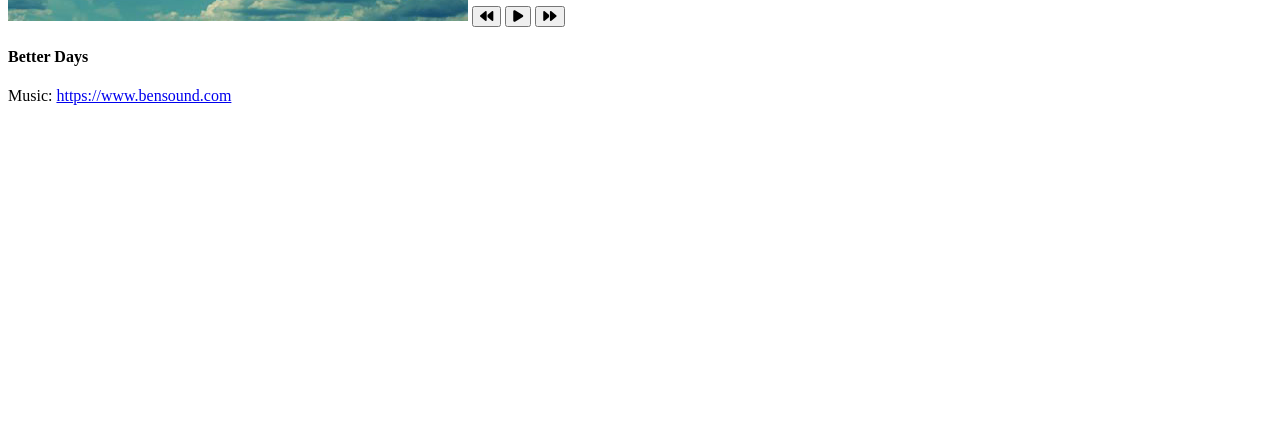
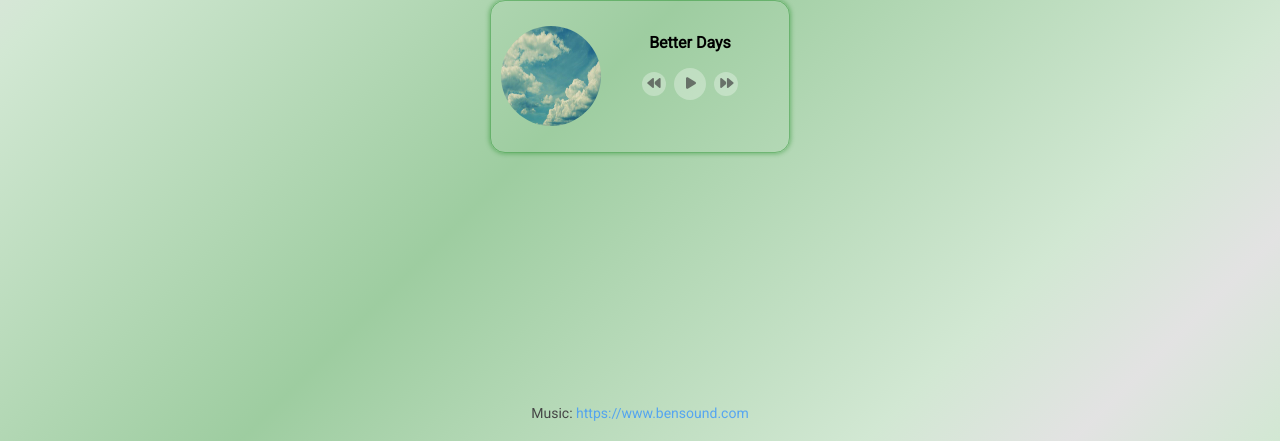
Before and after one commit to skaziweb/mentyJS, a website: page musicPlayer/index.html in a window 1280 px wide. Shown: the part 359-800 px from the top of the page. Drawn offline with Linux system fonts and the light colour scheme.

Commit message:
player first theme styles

```diff
--- a/musicPlayer/css/main.css
+++ b/musicPlayer/css/main.css
@@ -0,0 +1,199 @@
+@import url('https://fonts.googleapis.com/css2?family=Roboto:wght@100;300;400&display=swap');
+
+/* Base player styles*/
+
+* {
+    box-sizing: border-box;
+    margin: 0;
+    padding: 0;
+}
+
+body {
+    display: flex;
+    flex-direction: column;
+    height: 100vh;
+    min-width: 320px;
+    width: 100vw;
+    justify-content: center;
+    align-items: center;
+    background-image: linear-gradient(135deg,
+        #13851931 0%,
+        #a3a3a34f 10%,
+        #13851931 20%,
+        #13851969 50%,
+        #13851931 80%,
+        #a3a3a34f 90%,
+        #13851931 100%
+    );
+    font-family: 'Roboto', serif;
+    padding: 40px;
+}
+.copy {
+    font-size: 14px;
+    text-decoration: none;
+    position: absolute;
+    bottom: 20px;
+    color: #464646;
+}
+
+.copy a {
+    text-decoration: none;
+    color: #3392ffc0;
+}
+
+.player-wrapper {
+    display: flex;
+    flex-direction: column;
+    width: 300px;
+}
+.player-title {
+    width: 100%;
+    text-align: center;
+    margin: 16px 0;
+    font-weight: 100;
+    letter-spacing: 2px;
+    text-shadow: 0 0 4px #000;
+    pointer-events: none;
+    touch-action: none;
+    user-select: none;
+}
+
+.player-body {
+    border: 1px solid #13851969;
+    padding: 32px 24px 32px 124px;
+    border-radius: 15px;
+    box-shadow: 0 0 4px 1px #13851969;
+    position: relative;
+    display: flex;
+    min-height: 100px;
+}
+
+.btn {
+    border: none;
+    background-color: rgba(255, 255, 255, .3);
+    border-radius: 50%;
+    overflow: hidden;
+    display: flex;
+    justify-content: center;
+    align-items: center;
+    transition: background-color 0.3s ease-in;
+}
+
+.btn-sm {
+    width: 24px;
+    height: 24px;
+}
+
+.btn-lg {
+    margin: 0 8px;
+    width: 32px;
+    height: 32px;
+}
+
+.btn:focus {
+    outline: none;
+}
+
+.btn:hover {
+    cursor: pointer;
+    background-color: rgba(255, 255, 255, .7);
+}
+/* Base player styles*/
+
+/* Custom styles*/
+.first-theme > .player-body {
+    flex-direction: column;
+    justify-content: center;
+    align-items: center;
+    overflow: hidden;
+}
+
+.first-theme .player-track {
+    order: -1;
+}
+
+.first-theme .player-control {
+    order: 1;
+    display: flex;
+    justify-content: center;
+    align-items: center;
+    margin: 16px 0;
+}
+
+.first-theme .player-poster {
+    position: absolute;
+    width: 100px;
+    height: 100px;
+    top: 50%;
+    left: 0;
+    border-radius: 10rem;
+    transform: translate(10px, -50%);
+    overflow: hidden;
+}
+
+.first-theme .player-poster img {
+    width: 100%;
+    height: 100%;
+}
+.first-theme .player-progress {
+    order: 2;
+    width: 100%;
+    height: 4px;
+    border-radius: 4px;
+    align-self: flex-start;
+    background-color: #fff;
+    transition: all 0.5s;
+    position: relative;
+    opacity: 0;
+    bottom: -100%;
+}
+
+.first-theme .player-progress > span {
+    position: absolute;
+    top: 0;
+    left: 0;
+    height: 4px;
+    width: 0%;
+    background-color: #138519;
+}
+
+.first-theme #prev > i,
+.first-theme #play > i,
+.first-theme #next > i {
+    color: #424242;
+    margin-right: -2px;
+    margin-top: 1px;
+}
+
+.first-theme #prev > i {
+    margin-left: -2px;
+}
+
+.played #play {
+    background-color: rgba(255, 255, 255, 1);
+}
+
+.played #play:hover {
+    background-color: rgba(255, 255, 255, 1);
+}
+
+.played #play > i{
+    margin-right: 0;
+}
+
+.first-theme .btn > i {
+    opacity: .7;
+    transition: opacity 0.3s ease-in-out;
+}
+
+.first-theme .btn:hover > i {
+    opacity: 1;
+}
+.played .player-progress {
+    bottom: 0;
+    opacity: 1;
+    cursor: pointer;
+}
+
+
+/* Custom styles*/
--- a/musicPlayer/index.html
+++ b/musicPlayer/index.html
@@ -9,7 +9,7 @@
     <title>Music Player</title>
 </head>
 <body>
-    <div class="player-wrapper first-skin" id="player">
+    <div class="player-wrapper first-theme" id="player">
         <h1 class="player-title">Music Player</h1>
         <audio src="./data/betterdays.mp3" id="audio"></audio>
         <div class="player-body">
```
